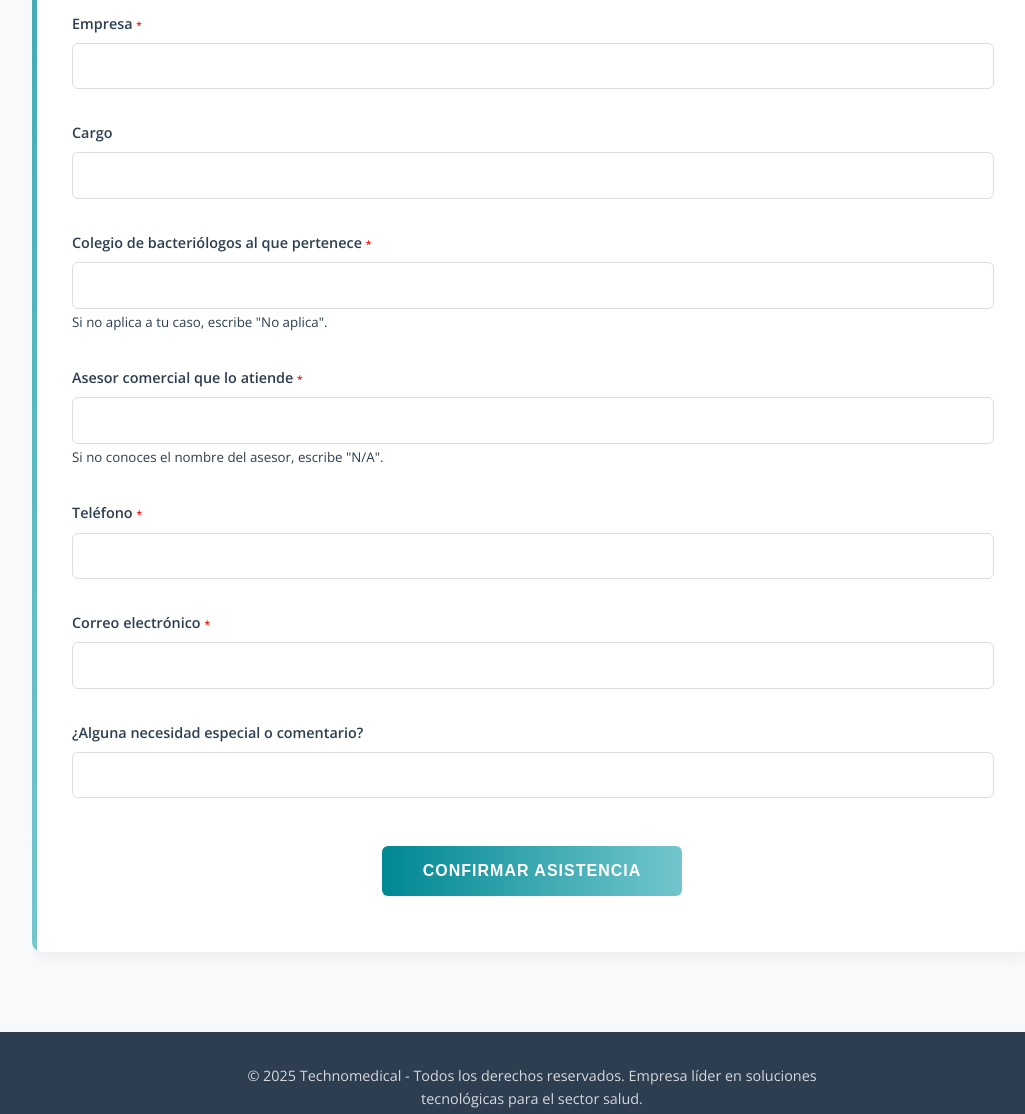
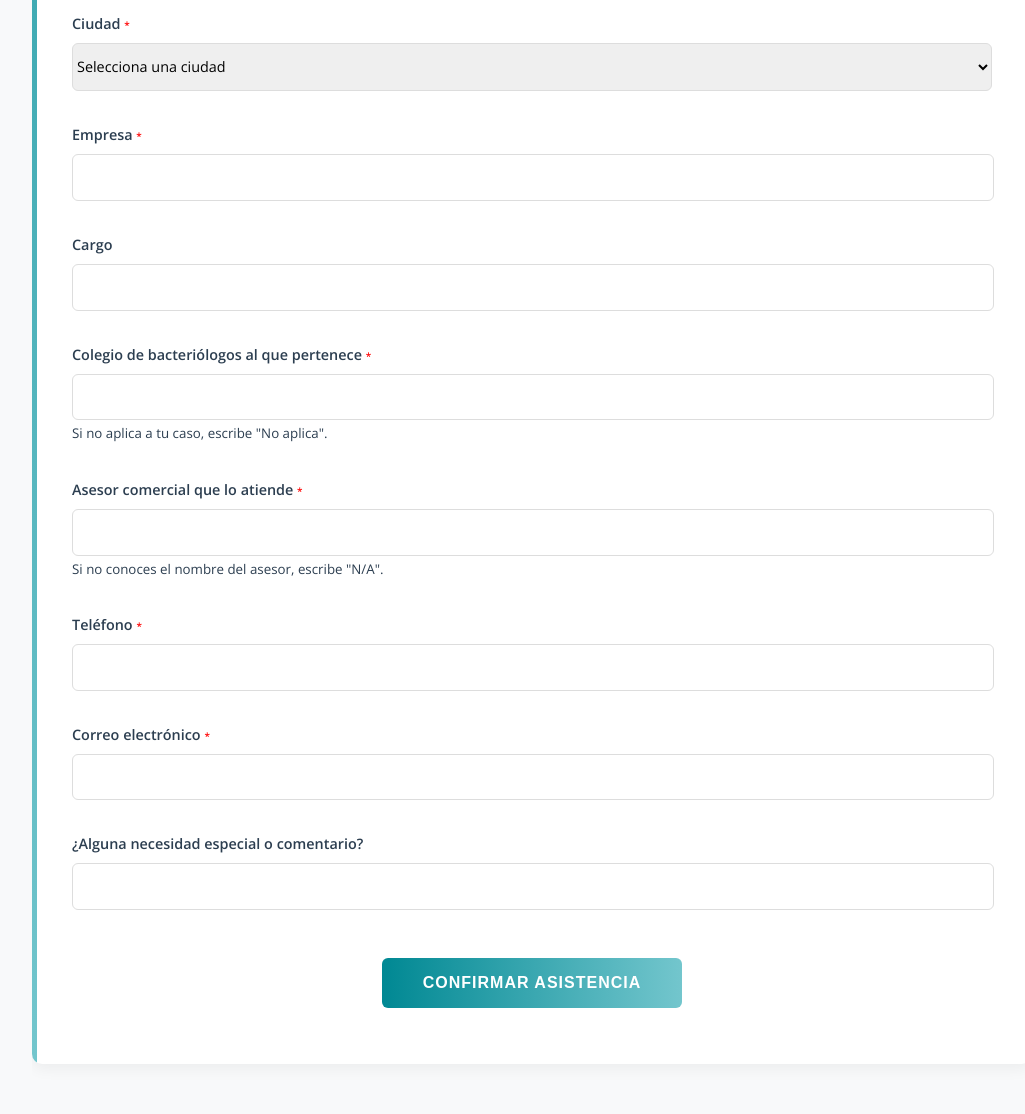
Before and after one commit to Jesr2104/InvitacionTechnomedical, a plain HTML site: page index.html in a window 1280 px wide. Shown: the part 2140-3254 px from the top of the page, without its empty margins (108-1133 px from the left). Drawn offline with nearby package versions, Linux system fonts and the light colour scheme.

Commit message:
Add files via upload

```diff
--- a/index.html
+++ b/index.html
@@ -208,14 +208,23 @@
       font-weight: 600;
       border-radius: 6px;
       cursor: pointer;
-      transition: all 0.3s ease;
-      margin-top: 1rem;
       text-transform: uppercase;
       letter-spacing: 1px;
       width: 100%;
       max-width: 300px;
-      margin-left: auto;
-      margin-right: auto;
+      margin: 1rem auto 0 auto;
+
+      display: inline-flex;
+      align-items: center;
+      justify-content: center;
+      gap: 0.5rem;
+
+      transition: background-color 0.3s ease;
+    }
+
+    button.bloqueado {
+      opacity: 0.6;
+      pointer-events: none;
     }
 
     button:hover {
@@ -302,6 +311,20 @@
       .detail-box {
         min-width: 100%;
       }
+    }
+
+    .loader {
+      width: 18px;
+      height: 18px;
+      border: 3px solid transparent;
+      border-top: 3px solid white;
+      border-right: 3px solid white;
+      border-radius: 50%;
+      animation: spin 0.7s linear infinite;
+    }
+    @keyframes spin {
+      0% { transform: rotate(0deg); }
+      100% { transform: rotate(360deg); }
     }
   </style>
 </head>
@@ -407,6 +430,53 @@
         </div>
 
         <div class="form-group">
+          <label for="ciudad">Ciudad <ms class="mandatory">*</ms></label>
+          <select id="ciudad" name="ciudad" required onchange="mostrarOtraCiudad(this)">
+            <option value="">Selecciona una ciudad</option>
+            <!-- Prioridad: 3 principales -->
+            <option value="Bogotá">Bogotá</option>
+            <option value="Cartagena">Cartagena</option>
+            <option value="Medellín">Medellín</option>
+
+            <!-- Separador -->
+            <option disabled>──────────</option>
+
+            <!-- Resto en orden alfabético -->
+            <option value="Armenia">Armenia</option>
+            <option value="Barranquilla">Barranquilla</option>
+            <option value="Bucaramanga">Bucaramanga</option>
+            <option value="Cali">Cali</option>
+            <option value="Cúcuta">Cúcuta</option>
+            <option value="Florencia">Florencia</option>
+            <option value="Ibagué">Ibagué</option>
+            <option value="Leticia">Leticia</option>
+            <option value="Manizales">Manizales</option>
+            <option value="Montería">Montería</option>
+            <option value="Neiva">Neiva</option>
+            <option value="Pasto">Pasto</option>
+            <option value="Pereira">Pereira</option>
+            <option value="Popayán">Popayán</option>
+            <option value="Quibdó">Quibdó</option>
+            <option value="Riohacha">Riohacha</option>
+            <option value="San Andrés">San Andrés</option>
+            <option value="Santa Marta">Santa Marta</option>
+            <option value="Sincelejo">Sincelejo</option>
+            <option value="Tunja">Tunja</option>
+            <option value="Valledupar">Valledupar</option>
+            <option value="Villavicencio">Villavicencio</option>
+            <option value="Yopal">Yopal</option>
+
+            <!-- Otra ciudad -->
+            <option value="otra">Otra</option>
+          </select>
+        </div>
+
+        <div class="form-group" id="otraCiudadContainer" style="display: none;">
+          <label for="otraCiudad">Especifica tu ciudad</label>
+          <input type="text" id="otraCiudad" name="ciudad" placeholder="Ingresa tu ciudad">
+        </div>
+
+        <div class="form-group">
           <label for="empresa">Empresa <ms class="mandatory">*</ms></label>
           <input type="text" id="empresa" name="empresa" required>
         </div>
@@ -448,7 +518,7 @@
           <input type="text" id="comentarios" name="comentarios" >
         </div>
 
-        <button type="submit">Confirmar Asistencia</button>
+        <button type="submit" id="botonSubmit">Confirmar Asistencia</button>
       </form>
 
       <p id="mensaje"></p>
--- a/script.js
+++ b/script.js
@@ -1,13 +1,20 @@
 document.addEventListener("DOMContentLoaded", function () {
   const form = document.getElementById("formularioRegistro");
   const mensaje = document.getElementById("mensaje");
+  const boton = document.getElementById("botonSubmit");
 
   form.addEventListener("submit", function (e) {
     e.preventDefault();
 
+    if (boton.classList.contains('bloqueado')) return;
+
+    // Mostrar loader y bloquear visualmente
+      boton.innerHTML = 'Enviando <span class="loader"></span>';
+      boton.classList.add('bloqueado');
+
     const data = new FormData(form);
 
-    fetch("https://script.google.com/macros/s/AKfycbza4uDJSioWGeWeP1mV_28pu8bsuwkqpxMs3BPfzd_7Z9ne-_jZZT7rub5t4jA68ole/exec", {
+    fetch("https://script.google.com/macros/s/AKfycbxlY10bYGGFmOrbaO-lt_YWKr1C4_Woy0urza_XjeIURQFp5jaDygtPc_fVttYV3QLD/exec", {
       method: "POST",
       body: data,
       mode: "no-cors"
@@ -23,3 +30,19 @@ document.addEventListener("DOMContentLoaded", function () {
     });
   });
 });
+
+function mostrarOtraCiudad(select) {
+    const otraCiudadContainer = document.getElementById('otraCiudadContainer');
+    const otraCiudadInput = document.getElementById('otraCiudad');
+
+    if (select.value === 'otra') {
+      otraCiudadContainer.style.display = 'block';
+      otraCiudadInput.required = true;
+      select.name = 'ciudad_dummy'; // desactiva temporalmente el select como "ciudad"
+    } else {
+      otraCiudadContainer.style.display = 'none';
+      otraCiudadInput.required = false;
+      otraCiudadInput.value = '';
+      select.name = 'ciudad'; // el select vuelve a ser el campo ciudad
+    }
+  }
```
Also changed, not shown: registroExitoso.html (+3 -3 lines).
